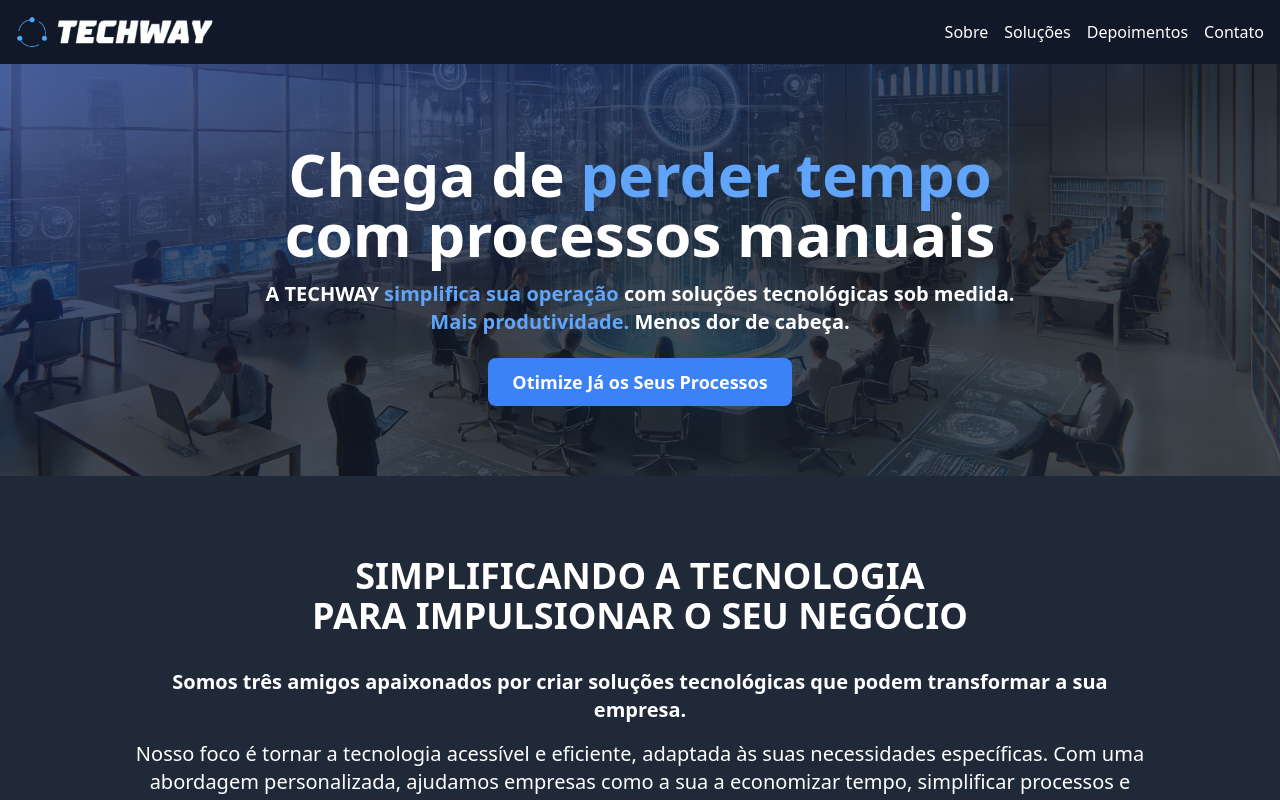
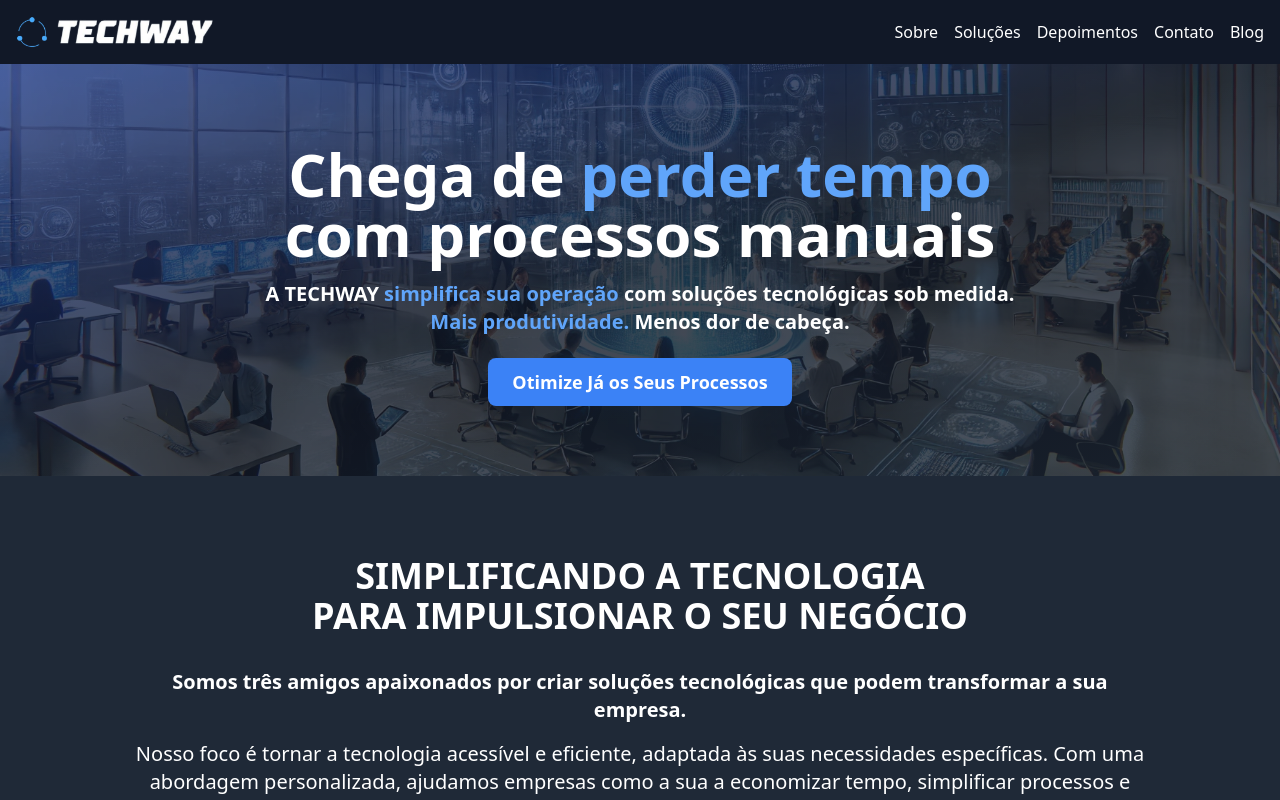
Before and after one commit to Techwayteam/techway-site, a Next.js app: page / in a window 1280 px wide. Shown: the top 800 px of the page. Built offline with nearby package versions, Linux system fonts and the light colour scheme.

Commit message:
Update Header.tsx

```diff
--- a/components/Header.tsx
+++ b/components/Header.tsx
@@ -18,6 +18,7 @@ export default function Header(): JSX.Element {
     { href: "/#solucoes", label: "Soluções" },
     { href: "/#depoimentos", label: "Depoimentos" },
     { href: "/#contato", label: "Contato" },
+    { href: "/blog", label: "Blog" },
   ];
 
   return (
```
